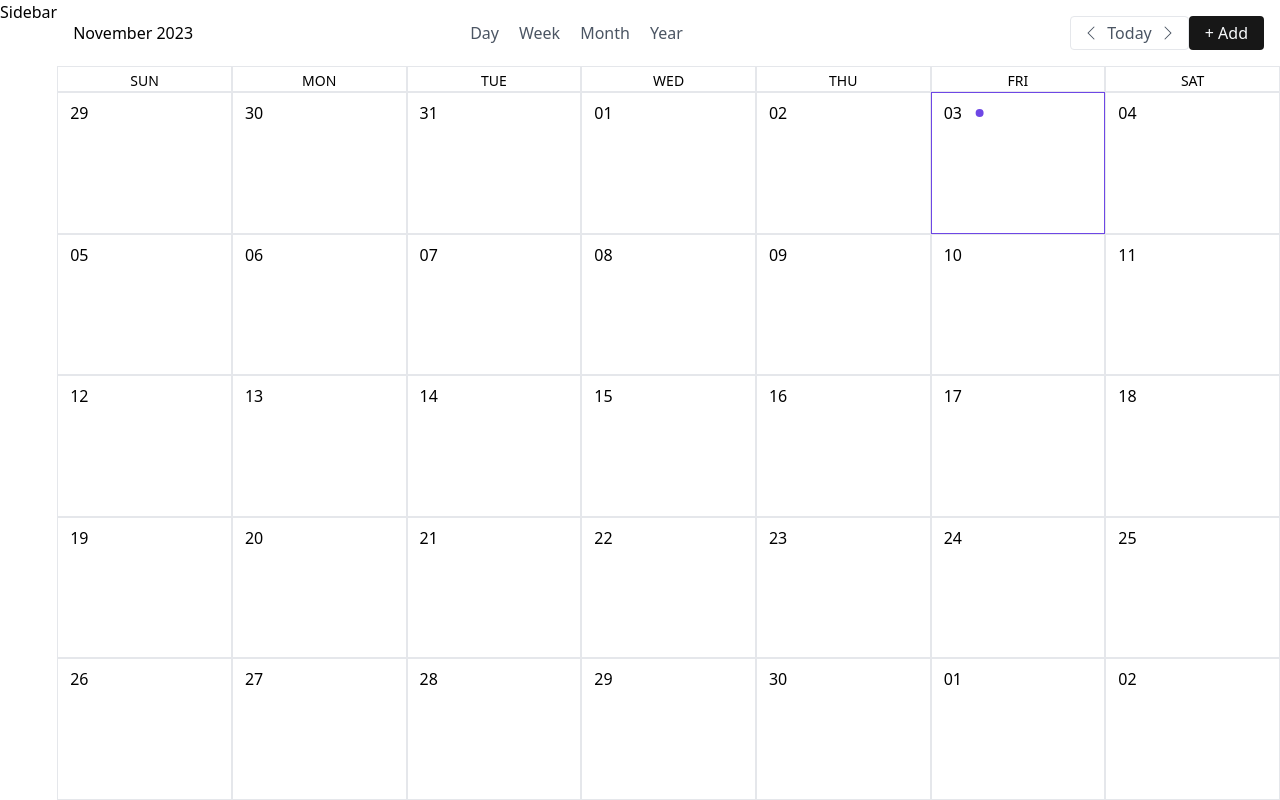
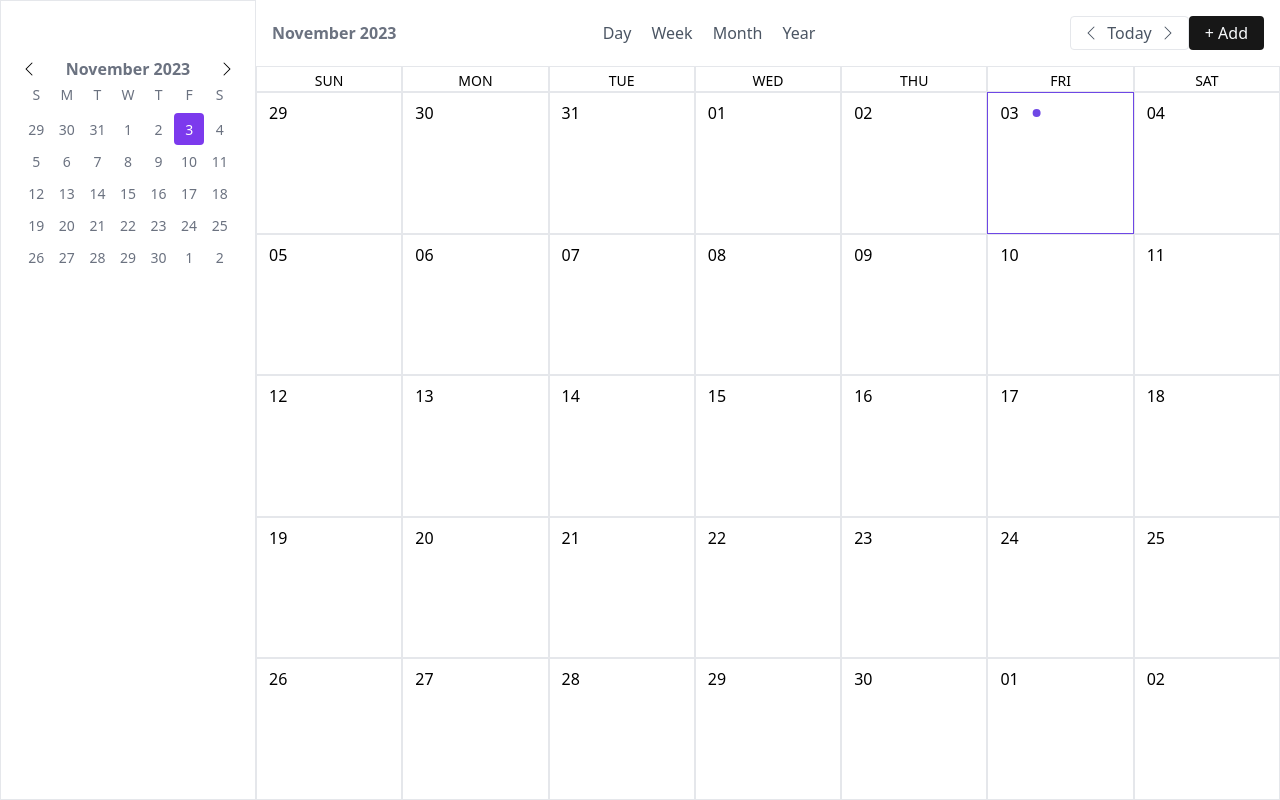
Before and after one commit to anhhtthu/calendar-app, a React (Create React App) app in the folder client/: page / in a window 1280 px wide. Built offline with nearby package versions, Linux system fonts and the light colour scheme.

Commit message:
construct small calendar at sidebar and sync between big and small calendar

```diff
--- a/client/src/components/Header/AddEventButton.jsx
+++ b/client/src/components/Header/AddEventButton.jsx
@@ -2,7 +2,7 @@ import React from "react";
 
 export default function AddEventButton() {
   return (
-    <button className="py-1 px-4 bg-neutral-900 text-slate-50 rounded">
+    <button className="py-1 px-4 bg-neutral-900 text-slate-50 rounded hover:shadow">
       + Add
     </button>
   );
--- a/client/src/components/Header/NavigateButton.jsx
+++ b/client/src/components/Header/NavigateButton.jsx
@@ -5,7 +5,8 @@ import GlobalContext from "../../context/GlobalContext";
 import dayjs from "dayjs";
 
 export default function NavigateButton() {
-  const { monthIndex, setMonthIndex } = useContext(GlobalContext);
+  const { monthIndex, setMonthIndex, trigger, setTrigger } =
+    useContext(GlobalContext);
 
   function handlePrevMonth() {
     setMonthIndex(monthIndex - 1);
@@ -17,15 +18,20 @@ export default function NavigateButton() {
 
   function handleThisMonth() {
     setMonthIndex(dayjs().month());
+    setTrigger(!trigger);
   }
 
   return (
     <div className="flex flex-row items-center px-3 py-1 border rounded text-gray-600">
-      <BsChevronLeft className="cursor-pointer" onClick={handlePrevMonth} />
-      <span className="mx-2 cursor-pointer" onClick={handleThisMonth}>
-        Today
-      </span>
-      <BsChevronRight className="cursor-pointer" onClick={handleNextMonth} />
+      <button onClick={handlePrevMonth}>
+        <BsChevronLeft className="cursor-pointer" />
+      </button>
+      <button onClick={handleThisMonth}>
+        <span className="mx-2 cursor-pointer">Today</span>
+      </button>
+      <button onClick={handleNextMonth}>
+        <BsChevronRight className="cursor-pointer" />
+      </button>
     </div>
   );
 }
--- a/client/src/components/Header/SelectedTimeDisplay.jsx
+++ b/client/src/components/Header/SelectedTimeDisplay.jsx
@@ -1,10 +1,12 @@
-import React from 'react';
-import dayjs from 'dayjs';
-import GlobalContext from '../../context/GlobalContext';
+import React from "react";
+import dayjs from "dayjs";
+import GlobalContext from "../../context/GlobalContext";
 
 export default function SelectedTimeDisplay() {
-    const { monthIndex } = React.useContext(GlobalContext);
-    return (
-        <h2>{dayjs(new Date(dayjs().year(), monthIndex)).format("MMMM YYYY")}</h2>
-    )
+  const { monthIndex } = React.useContext(GlobalContext);
+  return (
+    <h2 className="text-gray-500 font-bold text-l">
+      {dayjs(new Date(dayjs().year(), monthIndex)).format("MMMM YYYY")}
+    </h2>
+  );
 }
--- a/client/src/components/Sidebar/Sidebar.jsx
+++ b/client/src/components/Sidebar/Sidebar.jsx
@@ -1,8 +1,9 @@
 import React from "react";
+import SmallCalendar from "./SmallCalendar";
 export default function Sidebar() {
   return (
-    <div className="sidebar">
-      <h1>Sidebar</h1>
+    <div className="border p-5 w-64">
+      <SmallCalendar />
     </div>
   );
 }
--- /dev/null
+++ b/client/src/components/Sidebar/SmallCalendar.jsx
@@ -0,0 +1,77 @@
+import React, { useState, useContext, useEffect } from "react";
+import dayjs from "dayjs";
+import GlobalContext from "../../context/GlobalContext";
+import { getMonth } from "../../utils";
+import { BsChevronLeft } from "react-icons/bs";
+import { BsChevronRight } from "react-icons/bs";
+
+export default function SmallCalendar() {
+  //local state for small calendar
+  const [currentMonthSmallCalendarIdx, setCurrentMonthSmallCalendarIdx] =
+    useState(dayjs().month());
+  const [monthSmallCalendar, setMonthSmallCalendar] = useState(getMonth());
+  const { monthIndex, trigger } = useContext(GlobalContext);
+
+  useEffect(() => {
+    setCurrentMonthSmallCalendarIdx(monthIndex);
+  }, [monthIndex, trigger]);
+
+  useEffect(() => {
+    setMonthSmallCalendar(getMonth(currentMonthSmallCalendarIdx));
+  }, [currentMonthSmallCalendarIdx]);
+
+  function handlePrevMonth() {
+    setCurrentMonthSmallCalendarIdx(currentMonthSmallCalendarIdx - 1);
+  }
+
+  function handleNextMonth() {
+    setCurrentMonthSmallCalendarIdx(currentMonthSmallCalendarIdx + 1);
+  }
+
+  function isToday(day) {
+    const format = "DD-MM-YYYY";
+    const today = dayjs().format(format);
+    const currentDay = day.format(format);
+    if (today === currentDay) {
+      return "bg-violet-600 text-white rounded";
+    } else {
+      return "text-gray-500";
+    }
+  }
+
+  return (
+    <div className="mt-9">
+      <header className="flex justify-between">
+        <button onClick={handlePrevMonth}>
+          <BsChevronLeft />
+        </button>
+        <p className="text-gray-500 font-bold">
+          {dayjs(new Date(dayjs().year(), currentMonthSmallCalendarIdx)).format(
+            "MMMM YYYY"
+          )}
+        </p>
+        <button onClick={handleNextMonth}>
+          <BsChevronRight />
+        </button>
+      </header>
+      <div className="grid grid-cols-7 grid-rows-6 ">
+        {monthSmallCalendar[0].map((day, index) => (
+          <span key={index} className="text-gray-500 text-sm py-1">
+            {day.format("dd").charAt(0)}
+          </span>
+        ))}
+        {monthSmallCalendar.map((row, index) => (
+          <React.Fragment key={index}>
+            {row.map((day, index) => {
+              return (
+                <button key={index} className={`py-1 w-full ${isToday(day)}`}>
+                  <span className={`text-sm`}>{day.format("D")}</span>
+                </button>
+              );
+            })}
+          </React.Fragment>
+        ))}
+      </div>
+    </div>
+  );
+}
--- a/client/src/context/ContextWrapper.jsx
+++ b/client/src/context/ContextWrapper.jsx
@@ -4,9 +4,12 @@ import dayjs from "dayjs";
 
 export default function ContextWrapper({ children }) {
   const [monthIndex, setMonthIndex] = useState(dayjs().month());
+  const [trigger, setTrigger] = useState(false);
 
   return (
-    <GlobalContext.Provider value={{ monthIndex, setMonthIndex }}>
+    <GlobalContext.Provider
+      value={{ monthIndex, setMonthIndex, trigger, setTrigger }}
+    >
       {children}
     </GlobalContext.Provider>
   );
```
